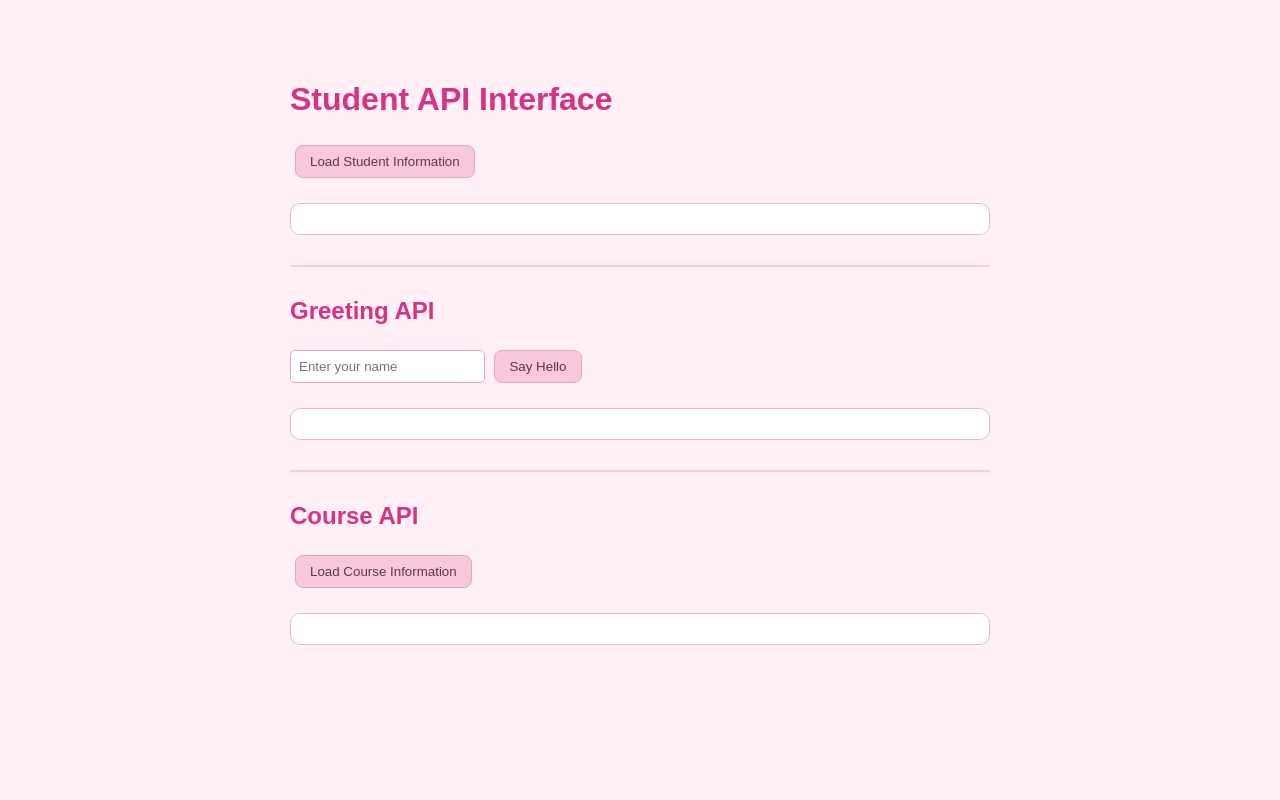
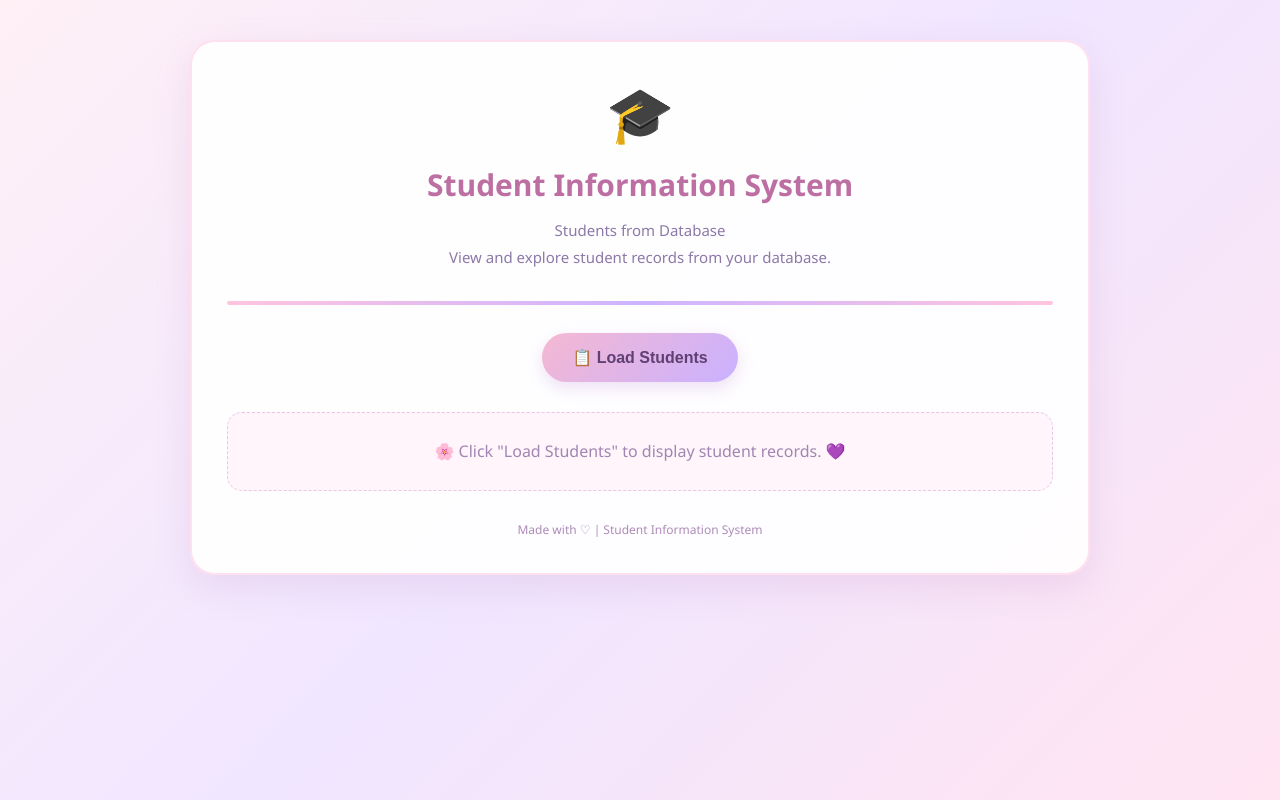
Before and after one commit to Crystal2006-29/Elizares_Crystal_May, a Flask app: template templates/index.html in a window 1280 px wide. Run offline with Flask 3, Linux system fonts and the light colour scheme; the template is opened without the code that fills it, so the values that code supplies are empty.

Commit message:
Integrate SQLite database with Flask API

```diff
--- a/api_client.py
+++ b/api_client.py
@@ -1,5 +1,5 @@
 import requests
-url = "https://elizares-crystal-may.onrender.com/course"
+url = "https://elizares-crystal-may.onrender.com"
 response = requests.get(url)
 if response.status_code == 200:
     data = response.json()
--- a/app.py
+++ b/app.py
@@ -1,28 +1,33 @@
-from flask import Flask, jsonify, request, render_template
+
+import sqlite3
+from flask import Flask, jsonify
+
 app = Flask(__name__)
-@app.route('/')
-def home():
-    return render_template('index.html')
-@app.route('/student')
-def get_student():
-    return jsonify({
-        "student_id": "2026-00123",
-        "name": "Crystal May Elizares",
-        "program": "BSIT",
-        "year": 3,
-        "section": "B"
-})
-@app.route('/course')
-def get_course():
-    return jsonify({
-        "course": "IT3120",
-        "program": "BSIT"
-})
-@app.route('/hello')
-def say_hello():
-    name = request.args.get('name', 'Student')
-    return jsonify({
-        "message": f"Hello, {name}!"
-})
+
+def get_db_connection():
+    conn = sqlite3.connect('students.db')
+    conn.row_factory = sqlite3.Row
+    return conn
+
+@app.route('/students', methods=['GET'])
+def get_students():
+    conn = get_db_connection()
+    students = conn.execute('SELECT * FROM students').fetchall()
+    conn.close()
+    return jsonify([dict(student) for student in students])
+
+@app.route('/students/<int:id>', methods=['GET'])
+def get_student_by_id(id):
+    conn = get_db_connection()
+    student = conn.execute(
+        'SELECT * FROM students WHERE id = ?', (id,)
+    ).fetchone()
+    conn.close()
+
+    if student is None:
+        return jsonify({"error": "Student not found"}), 404
+
+    return jsonify(dict(student))
+
 if __name__ == '__main__':
     app.run(debug=True)
--- a/templates/index.html
+++ b/templates/index.html
@@ -1,124 +1,299 @@
 <!DOCTYPE html>
-<html>
+<html lang="en">
 <head>
-    <title>Student API Interface</title>
+    <meta charset="UTF-8">
+    <meta name="viewport" content="width=device-width, initial-scale=1.0">
+    <title>Students from Database</title>
 
     <style>
-        body {
-            font-family: Arial, sans-serif;
-            max-width: 700px;
-            margin: 40px auto;
-            padding: 20px;
-            background-color: #fff0f5;
-            color: #66334d;
+        * {
+            margin: 0;
+            padding: 0;
+            box-sizing: border-box;
         }
 
-        h1, h2 {
-            color: #d63384;
+        body {
+            font-family: 'Segoe UI', Arial, sans-serif;
+            background: linear-gradient(135deg, #fff0f6, #f0e6ff, #ffe4f1);
+            min-height: 100vh;
+            padding: 40px 20px;
+            color: #59445f;
+        }
+
+        .container {
+            max-width: 900px;
+            margin: 0 auto;
+            background: rgba(255, 255, 255, 0.94);
+            padding: 35px;
+            border-radius: 25px;
+            box-shadow: 0 12px 35px rgba(190, 130, 190, 0.18);
+            border: 2px solid #ffe0ef;
+            animation: fadeIn 0.8s ease;
+        }
+
+        .header {
+            text-align: center;
+            margin-bottom: 30px;
+        }
+
+        .header .icon {
+            font-size: 55px;
+            margin-bottom: 12px;
+            animation: float 3s ease-in-out infinite;
+        }
+
+        h1 {
+            color: #bd6fa3;
+            font-size: 30px;
+            margin-bottom: 12px;
+        }
+
+        .subtitle {
+            color: #8d79a8;
+            font-size: 15px;
+            line-height: 1.8;
+        }
+
+        hr {
+            border: none;
+            height: 4px;
+            background: linear-gradient(to right, #ffc4df, #cdb4ff, #ffc4df);
+            border-radius: 10px;
+            margin-bottom: 28px;
+        }
+
+        .button-container {
+            text-align: center;
+            margin-bottom: 30px;
         }
 
         button {
-            padding: 8px 14px;
-            margin: 5px;
+            background: linear-gradient(135deg, #f5b8d2, #c9b1ff);
+            color: #603f72;
+            border: none;
+            padding: 15px 30px;
+            border-radius: 30px;
+            font-size: 16px;
+            font-weight: bold;
             cursor: pointer;
-            background-color: #f8c8dc;
-            color: #66334d;
-            border: 1px solid #e8a3c1;
-            border-radius: 8px;
+            transition: all 0.3s ease;
+            box-shadow: 0 6px 16px rgba(201, 160, 220, 0.3);
         }
 
         button:hover {
-            background-color: #f3a6c1;
+            transform: translateY(-4px) scale(1.03);
+            background: linear-gradient(135deg, #f7a9ce, #bda0ff);
+            box-shadow: 0 10px 22px rgba(190, 130, 190, 0.35);
         }
 
-        input {
-            padding: 8px;
-            border: 1px solid #e8a3c1;
-            border-radius: 5px;
+        button:active {
+            transform: scale(0.97);
         }
 
-        #result, #greeting, #course {
-            margin-top: 20px;
-            padding: 15px;
-            border: 1px solid #f0b6ce;
-            border-radius: 10px;
-            background-color: white;
+        #studentList {
+            display: grid;
+            grid-template-columns: repeat(auto-fit, minmax(240px, 1fr));
+            gap: 20px;
         }
 
-        hr {
-            border: 1px solid #f8c8dc;
-            margin: 30px 0;
+        .student-card {
+            background: linear-gradient(145deg, #fff5fa, #f7f1ff);
+            border: 1px solid #f3d5ed;
+            border-left: 6px solid #d9a7e8;
+            border-radius: 18px;
+            padding: 22px;
+            transition: all 0.3s ease;
+            overflow-wrap: anywhere;
+            animation: fadeIn 0.5s ease;
+        }
+
+        .student-card:nth-child(odd) {
+            border-left-color: #f3b5d1;
+        }
+
+        .student-card:hover {
+            transform: translateY(-6px);
+            box-shadow: 0 10px 25px rgba(191, 143, 207, 0.2);
+            background: linear-gradient(145deg, #ffeaf4, #eee4ff);
+        }
+
+        .student-card h3 {
+            color: #b765a0;
+            font-size: 19px;
+            margin-bottom: 15px;
+            padding-bottom: 10px;
+            border-bottom: 1px dashed #e7c7e7;
+        }
+
+        .student-card p {
+            font-size: 14px;
+            color: #766483;
+            margin: 11px 0;
+            line-height: 1.6;
+        }
+
+        .student-card strong {
+            color: #9c70b4;
+        }
+
+        .status {
+            text-align: center;
+            color: #a185b3;
+            padding: 25px 15px;
+            grid-column: 1 / -1;
+            background: #fff5fa;
+            border: 1px dashed #e8c6e8;
+            border-radius: 15px;
+            line-height: 1.7;
+        }
+
+        footer {
+            text-align: center;
+            margin-top: 30px;
+            color: #ad8cb7;
+            font-size: 12px;
+        }
+
+        @keyframes fadeIn {
+            from {
+                opacity: 0;
+                transform: translateY(12px);
+            }
+            to {
+                opacity: 1;
+                transform: translateY(0);
+            }
+        }
+
+        @keyframes float {
+            0%, 100% {
+                transform: translateY(0);
+            }
+            50% {
+                transform: translateY(-7px);
+            }
+        }
+
+        @media (max-width: 600px) {
+            body {
+                padding: 20px 12px;
+            }
+
+            .container {
+                padding: 24px 16px;
+                border-radius: 20px;
+            }
+
+            h1 {
+                font-size: 24px;
+            }
+
+            .header .icon {
+                font-size: 45px;
+            }
+
+            button {
+                width: 100%;
+            }
+
+            #studentList {
+                grid-template-columns: 1fr;
+            }
         }
     </style>
 </head>
 
 <body>
 
-    <h1>Student API Interface</h1>
+    <div class="container">
 
-    <button onclick="loadStudent()">Load Student Information</button>
-    <div id="result"></div>
+        <div class="header">
+            <div class="icon">🎓</div>
+            <h1>Student Information System</h1>
+            <p class="subtitle">
+                Students from Database<br>
+                View and explore student records from your database.
+            </p>
+        </div>
 
-    <hr>
+        <hr>
 
-    <h2>Greeting API</h2>
+        <div class="button-container">
+            <button onclick="loadStudents()">📋 Load Students</button>
+        </div>
 
-    <input type="text" id="name" placeholder="Enter your name">
-    <button onclick="sayHello()">Say Hello</button>
-    <div id="greeting"></div>
+        <div id="studentList">
+            <p class="status">
+                🌸 Click "Load Students" to display student records. 💜
+            </p>
+        </div>
 
-    <hr>
+        <footer>
+            Made with ♡ | Student Information System
+        </footer>
 
-    <h2>Course API</h2>
-
-    <button onclick="loadCourse()">Load Course Information</button>
-    <div id="course"></div>
+    </div>
 
     <script>
-        function loadStudent() {
-            fetch('/student')
-            .then(response => response.json())
-            .then(data => {
-                document.getElementById('result').innerHTML =
-                    '<p><b>Student ID:</b> ' + data.student_id + '</p>' +
-                    '<p><b>Name:</b> ' + data.name + '</p>' +
-                    '<p><b>Program:</b> ' + data.program + '</p>' +
-                    '<p><b>Year:</b> ' + data.year + '</p>' +
-                    '<p><b>Section:</b> ' + data.section + '</p>';
-            })
-            .catch(error => {
-                document.getElementById('result').innerHTML =
-                    '<p>Unable to retrieve data.</p>';
-            });
+        function loadStudents() {
+            const studentList = document.getElementById('studentList');
+
+            studentList.innerHTML =
+                '<p class="status">💜 Loading student records...</p>';
+
+            fetch('/students')
+                .then(response => {
+                    if (!response.ok) {
+                        throw new Error('Failed to load students');
+                    }
+                    return response.json();
+                })
+                .then(data => {
+                    if (!Array.isArray(data)) {
+                        throw new Error('Invalid API response');
+                    }
+
+                    if (data.length === 0) {
+                        studentList.innerHTML =
+                            '<p class="status">🌸 No student records found.</p>';
+                        return;
+                    }
+
+                    let output = '';
+
+                    data.forEach(student => {
+                        output += `
+                            <div class="student-card">
+                                <h3>👤 ${escapeHTML(student.name ?? 'N/A')}</h3>
+                                <p><strong>Student ID:</strong>
+                                    ${escapeHTML(student.student_id ?? 'N/A')}</p>
+                                <p><strong>Program:</strong>
+                                    ${escapeHTML(student.program ?? 'N/A')}</p>
+                                <p><strong>Year:</strong>
+                                    ${escapeHTML(student.year ?? 'N/A')}</p>
+                                <p><strong>Section:</strong>
+                                    ${escapeHTML(student.section ?? 'N/A')}</p>
+                            </div>
+                        `;
+                    });
+
+                    studentList.innerHTML = output;
+                })
+                .catch(error => {
+                    studentList.innerHTML =
+                        '<p class="status">Unable to retrieve student records. Please check your Flask server and database.</p>';
+                    console.error(error);
+                });
         }
 
-        function sayHello() {
-            let name = document.getElementById('name').value;
-
-            fetch('/hello?name=' + encodeURIComponent(name))
-            .then(response => response.json())
-            .then(data => {
-                document.getElementById('greeting').innerHTML =
-                    '<p>' + data.message + '</p>';
-            })
-            .catch(error => {
-                document.getElementById('greeting').innerHTML =
-                    '<p>Unable to retrieve greeting.</p>';
-            });
-        }
-
-        function loadCourse() {
-            fetch('/course')
-            .then(response => response.json())
-            .then(data => {
-                document.getElementById('course').innerHTML =
-                    '<p><b>Course:</b> ' + data.course + '</p>' +
-                    '<p><b>Program:</b> ' + data.program + '</p>';
-            })
-            .catch(error => {
-                document.getElementById('course').innerHTML =
-                    '<p>Unable to retrieve course information.</p>';
-            });
+        function escapeHTML(value) {
+            return String(value).replace(/[&<>"']/g, character => ({
+                '&': '&amp;',
+                '<': '&lt;',
+                '>': '&gt;',
+                '"': '&quot;',
+                "'": '&#39;'
+            })[character]);
         }
     </script>
 
```
Also changed, not shown: init_db.py (added, +30 -0 lines), students.db (added).
